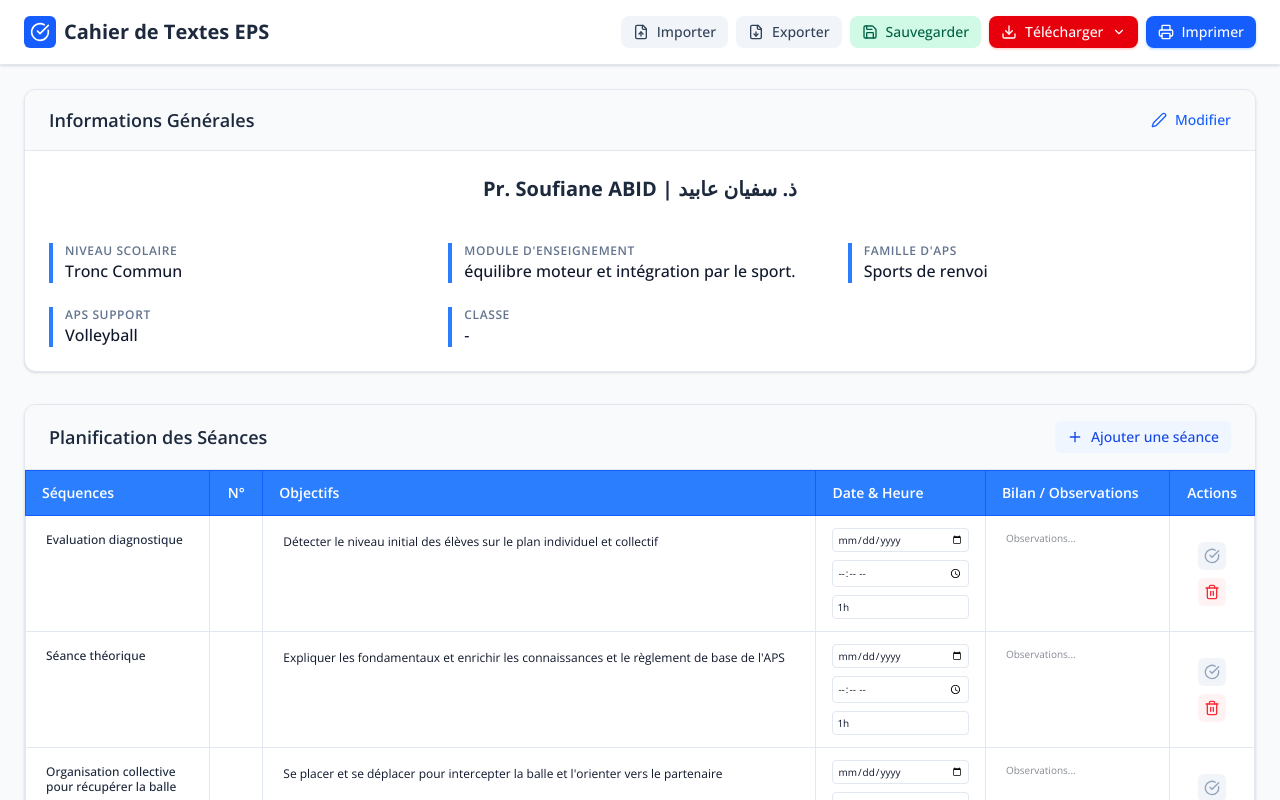
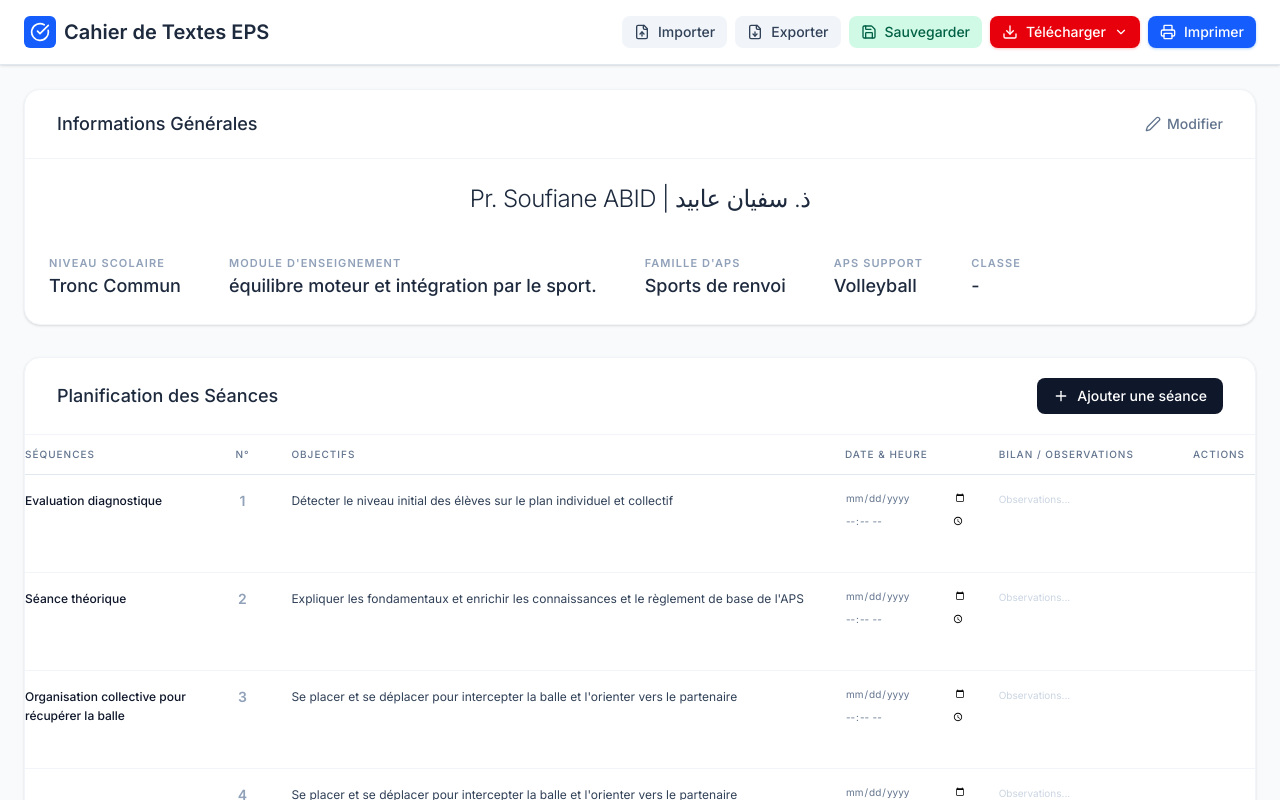
Before and after one commit to abidsoufiane1991/Cahier-Textes, a React (Vite) app: page / in a window 1280 px wide. Shown: the top 800 px of the page. Built offline with nearby package versions, Linux system fonts and the light colour scheme.

Commit message:
feat: Refine UI styling and font
Updates the application's UI by refining element styling, such as card borders, padding, and font weights. Switches the primary font to 'Inter' for improved readability and visual appeal. Adjusts print styles to ensure better rendering on paper.

```diff
--- a/src/App.tsx
+++ b/src/App.tsx
@@ -295,12 +295,12 @@ export default function App() {
       <main id="document-content" className="max-w-7xl mx-auto p-6 space-y-8">
 
         {/* Header Information Section */}
-        <section className="bg-white rounded-xl shadow-sm border border-slate-200 overflow-hidden">
-          <div className="bg-slate-50 px-6 py-4 border-b border-slate-200 flex justify-between items-center no-print">
-            <h2 className="text-lg font-semibold text-slate-800">Informations Générales</h2>
+        <section className="bg-white rounded-2xl shadow-sm border border-slate-100 overflow-hidden print:shadow-none print:border-none print:rounded-none">
+          <div className="px-8 py-5 border-b border-slate-100 flex justify-between items-center no-print">
+            <h2 className="text-lg font-medium text-slate-800">Informations Générales</h2>
             <button
               onClick={() => setIsEditingHeader(!isEditingHeader)}
-              className="flex items-center gap-2 text-sm text-blue-600 hover:text-blue-800 font-medium"
+              className="flex items-center gap-1.5 text-sm text-slate-500 hover:text-slate-800 font-medium transition-colors"
             >
               <Edit2 size={16} />
               {isEditingHeader ? 'Terminer l\'édition' : 'Modifier'}
@@ -393,30 +393,30 @@ export default function App() {
                 </div>
               </div>
             ) : (
-            <div className="grid grid-cols-2 md:grid-cols-3 gap-y-6 gap-x-4 print:flex print:flex-row print:justify-between print:gap-2">
-                <div className="col-span-2 md:col-span-3 text-center mb-4 no-print">
-                  <h3 className="text-xl font-bold text-slate-800">{headerInfo.teacher}</h3>
+            <div className="flex flex-wrap gap-x-12 gap-y-8 print:flex-row print:justify-between print:gap-2">
+                <div className="w-full text-center mb-2 no-print">
+                  <h3 className="text-2xl font-light text-slate-800 tracking-tight">{headerInfo.teacher}</h3>
                 </div>
 
-                <div className="flex flex-col print:flex-row print:items-baseline print:gap-1 border-l-4 border-blue-500 pl-3 print:border-l-0 print:pl-0">
-                  <span className="text-xs font-semibold text-slate-500 uppercase tracking-wider print:text-[9px] print:normal-case print:tracking-normal print:after:content-[':']">Niveau scolaire</span>
-                  <span className="text-base font-medium text-slate-900 print:text-[10px]">{headerInfo.niveauScolaire || '-'}</span>
+                <div className="flex flex-col print:flex-row print:items-baseline print:gap-1">
+                  <span className="text-[11px] font-semibold text-slate-400 uppercase tracking-widest print:text-[9px] print:normal-case print:tracking-normal print:after:content-[':']">Niveau scolaire</span>
+                  <span className="text-lg font-medium text-slate-800 print:text-[10px]">{headerInfo.niveauScolaire || '-'}</span>
                 </div>
-                <div className="flex flex-col print:flex-row print:items-baseline print:gap-1 border-l-4 border-blue-500 pl-3 print:border-l-0 print:pl-0">
-                  <span className="text-xs font-semibold text-slate-500 uppercase tracking-wider print:text-[9px] print:normal-case print:tracking-normal print:after:content-[':']">Module d'enseignement</span>
-                  <span className="text-base font-medium text-slate-900 print:text-[10px]">{headerInfo.moduleEnseignement || '-'}</span>
+                <div className="flex flex-col print:flex-row print:items-baseline print:gap-1">
+                  <span className="text-[11px] font-semibold text-slate-400 uppercase tracking-widest print:text-[9px] print:normal-case print:tracking-normal print:after:content-[':']">Module d'enseignement</span>
+                  <span className="text-lg font-medium text-slate-800 print:text-[10px]">{headerInfo.moduleEnseignement || '-'}</span>
                 </div>
-                <div className="flex flex-col print:flex-row print:items-baseline print:gap-1 border-l-4 border-blue-500 pl-3 print:border-l-0 print:pl-0">
-                  <span className="text-xs font-semibold text-slate-500 uppercase tracking-wider print:text-[9px] print:normal-case print:tracking-normal print:after:content-[':']">Famille d'APS</span>
-                  <span className="text-base font-medium text-slate-900 print:text-[10px]">{headerInfo.familleAPS || '-'}</span>
+                <div className="flex flex-col print:flex-row print:items-baseline print:gap-1">
+                  <span className="text-[11px] font-semibold text-slate-400 uppercase tracking-widest print:text-[9px] print:normal-case print:tracking-normal print:after:content-[':']">Famille d'APS</span>
+                  <span className="text-lg font-medium text-slate-800 print:text-[10px]">{headerInfo.familleAPS || '-'}</span>
                 </div>
-                <div className="flex flex-col print:flex-row print:items-baseline print:gap-1 border-l-4 border-blue-500 pl-3 print:border-l-0 print:pl-0">
-                  <span className="text-xs font-semibold text-slate-500 uppercase tracking-wider print:text-[9px] print:normal-case print:tracking-normal print:after:content-[':']">APS support</span>
-                  <span className="text-base font-medium text-slate-900 print:text-[10px]">{headerInfo.apsSupport || '-'}</span>
+                <div className="flex flex-col print:flex-row print:items-baseline print:gap-1">
+                  <span className="text-[11px] font-semibold text-slate-400 uppercase tracking-widest print:text-[9px] print:normal-case print:tracking-normal print:after:content-[':']">APS support</span>
+                  <span className="text-lg font-medium text-slate-800 print:text-[10px]">{headerInfo.apsSupport || '-'}</span>
                 </div>
-                <div className="flex flex-col print:flex-row print:items-baseline print:gap-1 border-l-4 border-blue-500 pl-3 print:border-l-0 print:pl-0">
-                  <span className="text-xs font-semibold text-slate-500 uppercase tracking-wider print:text-[9px] print:normal-case print:tracking-normal print:after:content-[':']">Classe</span>
-                  <span className="text-base font-medium text-slate-900 print:text-[10px]">{headerInfo.classe || '-'}</span>
+                <div className="flex flex-col print:flex-row print:items-baseline print:gap-1">
+                  <span className="text-[11px] font-semibold text-slate-400 uppercase tracking-widest print:text-[9px] print:normal-case print:tracking-normal print:after:content-[':']">Classe</span>
+                  <span className="text-lg font-medium text-slate-800 print:text-[10px]">{headerInfo.classe || '-'}</span>
                 </div>
               </div>
             )}
@@ -424,12 +424,12 @@ export default function App() {
         </section>
 
         {/* Sessions Table Section */}
-        <section className="bg-white rounded-xl shadow-sm border border-slate-200 overflow-hidden">
-          <div className="bg-slate-50 px-6 py-4 border-b border-slate-200 flex justify-between items-center no-print">
-            <h2 className="text-lg font-semibold text-slate-800">Planification des Séances</h2>
+        <section className="bg-white rounded-2xl shadow-sm border border-slate-100 overflow-hidden print:shadow-none print:border-none print:rounded-none">
+          <div className="px-8 py-5 border-b border-slate-100 flex justify-between items-center no-print">
+            <h2 className="text-lg font-medium text-slate-800">Planification des Séances</h2>
             <button
               onClick={addSession}
-              className="flex items-center gap-2 text-sm bg-blue-50 text-blue-700 hover:bg-blue-100 px-3 py-1.5 rounded-md font-medium transition-colors"
+              className="flex items-center gap-2 text-sm bg-slate-900 text-white hover:bg-slate-800 px-4 py-2 rounded-lg font-medium transition-colors"
             >
               <Plus size={16} />
               Ajouter une séance
@@ -439,13 +439,13 @@ export default function App() {
           <div className="overflow-x-auto">
             <table className="w-full text-left border-collapse table-fixed">
               <thead>
-                <tr className="bg-blue-500 text-white text-sm print:text-[10px]">
-                  <th className="px-4 py-3 print:px-1 print:py-1 font-semibold border border-blue-600 w-[15%]">Séquences</th>
-                  <th className="px-4 py-3 print:px-1 print:py-1 font-semibold border border-blue-600 w-10 text-center">N°</th>
-                  <th className="px-4 py-3 print:px-1 print:py-1 font-semibold border border-blue-600 w-[45%]">Objectifs</th>
-                  <th className="px-4 py-3 print:px-1 print:py-1 font-semibold border border-blue-600 w-32">Date & Heure</th>
-                  <th className="px-4 py-3 print:px-1 print:py-1 font-semibold border border-blue-600 w-[15%]">Bilan / Observations</th>
-                  <th className="px-4 py-3 print:px-1 print:py-1 font-semibold border border-blue-600 w-16 text-center no-print">Actions</th>
+                <tr className="border-b border-slate-200 text-slate-500 text-[10px] uppercase tracking-widest print:text-[9px] print:border-slate-800">
+                  <th className="py-3 pr-4 print:pr-2 font-medium w-[15%]">Séquences</th>
+                  <th className="py-3 px-4 print:px-2 font-medium w-12 text-center">N°</th>
+                  <th className="py-3 px-4 print:px-2 font-medium w-[45%]">Objectifs</th>
+                  <th className="py-3 px-4 print:px-2 font-medium w-28">Date & Heure</th>
+                  <th className="py-3 px-4 print:px-2 font-medium w-[15%]">Bilan / Observations</th>
+                  <th className="py-3 pl-4 font-medium w-16 text-center no-print">Actions</th>
                 </tr>
               </thead>
               <tbody className="text-sm">
@@ -454,73 +454,61 @@ export default function App() {
                   const isSameSequenceAsPrev = index > 0 && sessions[index - 1].sequence === session.sequence;
 
                   return (
-                    <tr key={session.id} className={`hover:bg-slate-50 transition-colors ${session.completed ? 'bg-emerald-50/30' : ''}`}>
-                      <td className={`px-4 py-3 print:px-1 print:py-1 border border-slate-200 align-top ${isSameSequenceAsPrev ? 'text-transparent border-t-transparent' : 'font-medium text-slate-800'}`}>
+                    <tr key={session.id} className={`group border-b border-slate-100 print:border-slate-300 last:border-0 hover:bg-slate-50/50 transition-colors ${session.completed ? 'bg-emerald-50/20' : ''}`}>
+                      <td className={`py-4 pr-4 print:py-2 print:pr-2 align-top ${isSameSequenceAsPrev ? 'text-transparent' : 'font-medium text-slate-900'}`}>
                         <textarea
                           value={session.sequence}
                           onChange={(e) => handleSessionChange(session.id, 'sequence', e.target.value)}
-                          className={`w-full bg-transparent resize-none focus:outline-none focus:ring-1 focus:ring-blue-500 rounded p-1 print:p-0 text-xs leading-tight ${isSameSequenceAsPrev ? 'text-transparent' : 'text-slate-800'}`}
+                          className={`w-full bg-transparent resize-none focus:outline-none focus:ring-0 p-0 text-xs leading-relaxed ${isSameSequenceAsPrev ? 'text-transparent' : 'text-slate-900'}`}
                           rows={3}
                         />
                       </td>
-                      <td className="px-4 py-3 print:px-1 print:py-1 border border-slate-200 text-center align-top font-medium text-slate-600">
-                        <input
-                          type="number"
-                          value={session.seanceNumber || (index + 1)}
-                          onChange={(e) => handleSessionChange(session.id, 'seanceNumber', parseInt(e.target.value) || 0)}
-                          className="w-full text-center bg-transparent focus:outline-none focus:ring-1 focus:ring-blue-500 rounded p-1 print:p-0"
-                        />
+                      <td className="py-4 px-4 print:py-2 print:px-2 text-center align-top font-semibold text-slate-400 print:text-slate-600">
+                        {index + 1}
                       </td>
-                      <td className="px-4 py-3 print:px-1 print:py-1 border border-slate-200 align-top">
+                      <td className="py-4 px-4 print:py-2 print:px-2 align-top">
                         <textarea
                           value={session.objectif}
                           onChange={(e) => handleSessionChange(session.id, 'objectif', e.target.value)}
-                          className="w-full bg-transparent resize-none focus:outline-none focus:ring-1 focus:ring-blue-500 rounded p-1 print:p-0 min-h-[60px] text-xs leading-relaxed"
+                          className="w-full bg-transparent resize-none focus:outline-none focus:ring-0 p-0 min-h-[60px] text-xs leading-relaxed text-slate-700"
                         />
                       </td>
-                      <td className="px-4 py-3 print:px-1 print:py-1 border border-slate-200 align-top">
+                      <td className="py-4 px-4 print:py-2 print:px-2 align-top">
                         <div className="flex flex-col print:flex-row print:items-center gap-2 print:gap-1">
                           <input
                             type="date"
                             value={session.date}
                             onChange={(e) => handleSessionChange(session.id, 'date', e.target.value)}
-                            className="w-full print:w-auto bg-transparent border border-slate-200 print:border-none rounded p-1 text-[10px] print:text-[8px] focus:outline-none focus:border-blue-500"
+                            className="w-full print:w-auto bg-transparent border-none p-0 text-[10px] print:text-[8px] text-slate-500 focus:ring-0 cursor-pointer"
                           />
                           <input
                             type="time"
                             value={session.heure}
                             onChange={(e) => handleSessionChange(session.id, 'heure', e.target.value)}
-                            className="w-full print:w-auto bg-transparent border border-slate-200 print:border-none rounded p-1 text-[10px] print:text-[8px] focus:outline-none focus:border-blue-500"
-                          />
-                          <input
-                            type="text"
-                            placeholder="Durée"
-                            value={session.duree}
-                            onChange={(e) => handleSessionChange(session.id, 'duree', e.target.value)}
-                            className="w-full print:w-auto bg-transparent border border-slate-200 print:border-none rounded p-1 text-[10px] print:text-[8px] focus:outline-none focus:border-blue-500"
+                            className="w-full print:w-auto bg-transparent border-none p-0 text-[10px] print:text-[8px] text-slate-500 focus:ring-0 cursor-pointer"
                           />
                         </div>
                       </td>
-                      <td className="px-4 py-3 print:px-1 print:py-1 border border-slate-200 align-top">
+                      <td className="py-4 px-4 print:py-2 print:px-2 align-top">
                         <textarea
                           placeholder="Observations..."
                           value={session.bilan}
                           onChange={(e) => handleSessionChange(session.id, 'bilan', e.target.value)}
-                          className="w-full bg-transparent resize-none focus:outline-none focus:ring-1 focus:ring-blue-500 rounded p-1 print:p-0 min-h-[40px] text-[10px] leading-tight"
+                          className="w-full bg-transparent resize-none focus:outline-none focus:ring-0 p-0 min-h-[40px] text-[10px] leading-relaxed text-slate-500 placeholder-slate-300"
                         />
                       </td>
-                      <td className="px-4 py-3 border border-slate-200 align-middle text-center no-print">
+                      <td className="py-4 pl-4 align-middle text-center no-print opacity-0 group-hover:opacity-100 transition-opacity">
                         <div className="flex flex-col items-center gap-2">
                           <button
                             onClick={() => handleSessionChange(session.id, 'completed', !session.completed)}
-                            className={`p-1.5 rounded-md transition-colors ${session.completed ? 'bg-emerald-100 text-emerald-600 hover:bg-emerald-200' : 'bg-slate-100 text-slate-400 hover:bg-slate-200 hover:text-slate-600'}`}
+                            className={`p-1.5 rounded-md transition-colors ${session.completed ? 'text-emerald-500 hover:bg-emerald-50' : 'text-slate-300 hover:text-slate-600 hover:bg-slate-100'}`}
                             title={session.completed ? "Marquer comme non terminée" : "Marquer comme terminée"}
                           >
                             <CheckCircle size={16} />
                           </button>
                           <button
                             onClick={() => deleteSession(session.id)}
-                            className="p-1.5 bg-red-50 text-red-500 hover:bg-red-100 rounded-md transition-colors"
+                            className="p-1.5 text-slate-300 hover:text-red-500 hover:bg-red-50 rounded-md transition-colors"
                             title="Supprimer la séance"
                           >
                             <Trash2 size={16} />
--- a/src/index.css
+++ b/src/index.css
@@ -1,8 +1,8 @@
-@import url('https://fonts.googleapis.com/css2?family=Open+Sans:ital,wght@0,300..800;1,300..800&display=swap');
+@import url('https://fonts.googleapis.com/css2?family=Inter:wght@300;400;500;600&display=swap');
 @import "tailwindcss";
 
 @theme {
-  --font-sans: "Open Sans", ui-sans-serif, system-ui, sans-serif;
+  --font-sans: "Inter", ui-sans-serif, system-ui, sans-serif;
 }
 
 @media print {
```
